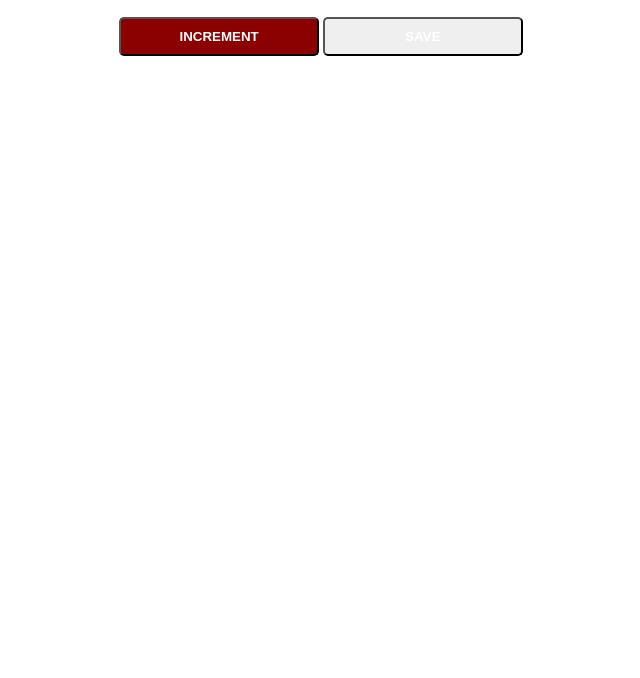
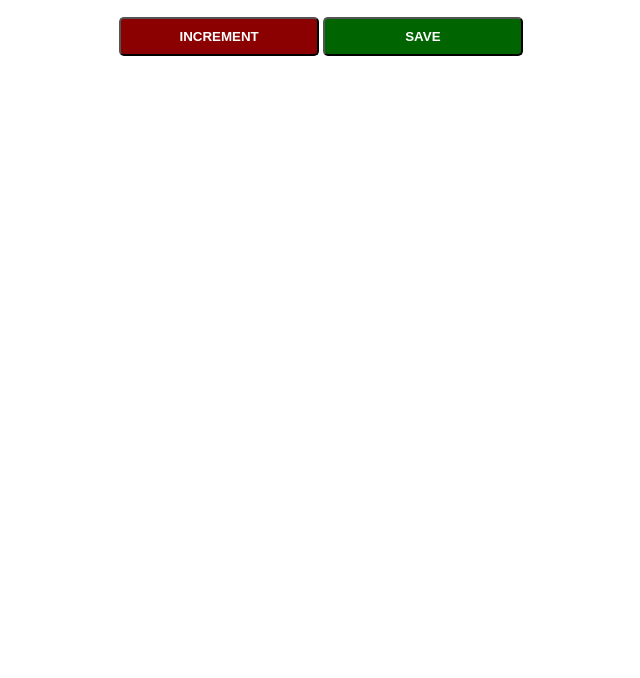
Before and after one commit to isabellaguran/Passenger-counter-JavaScript, a plain HTML site: page index.html in a window 1280 px wide. Shown: the part 122-800 px from the top of the page, without its empty margins (319-959 px from the left). Drawn offline with Linux system fonts and the light colour scheme.

Commit message:
Update index.css

```diff
--- a/index.css
+++ b/index.css
@@ -31,3 +31,6 @@ button{
 #increment-btn{
     background: darkred;
 }
+#save-btn {
+    background: darkgreen;
+}
```
